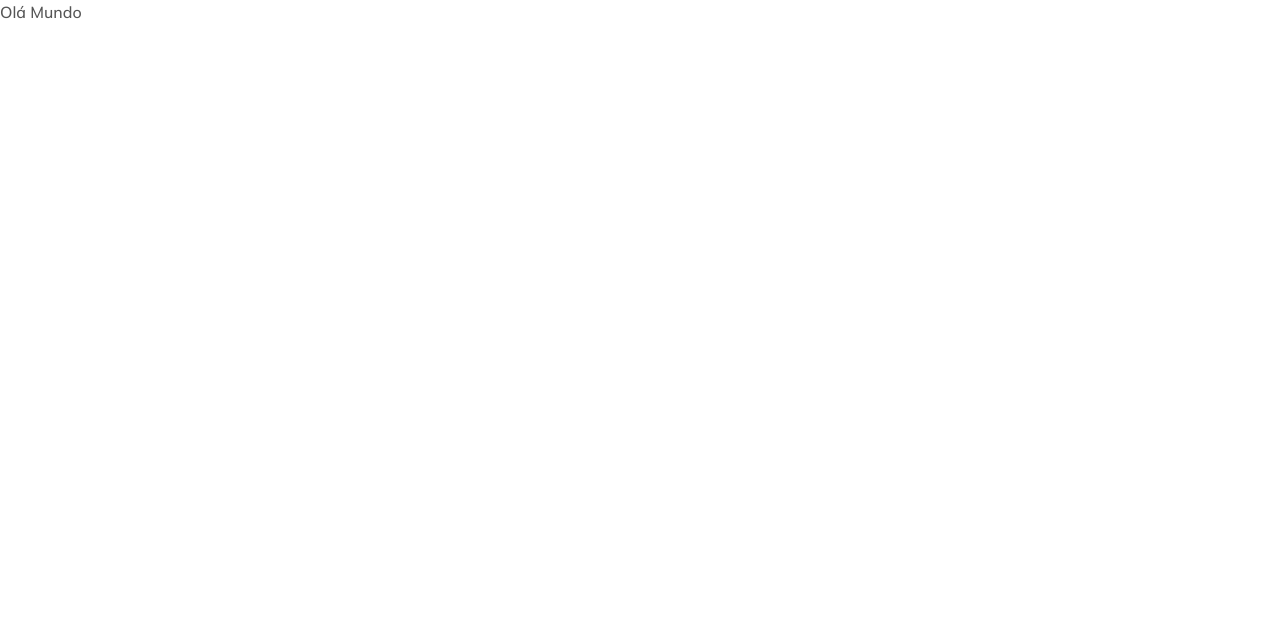
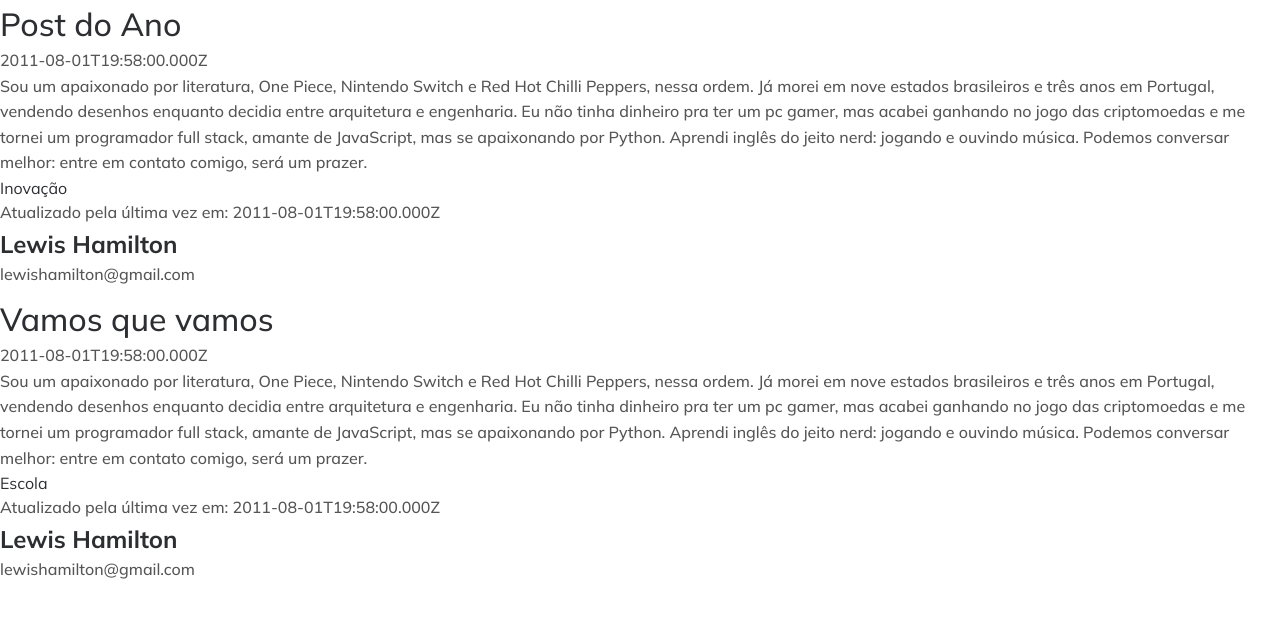
Before and after one commit to cafe51/portfolio-site, a Next.js app: page /blogsApi in a window 1280 px wide. Shown: the top 618 px of the page. Built offline with nearby package versions, Linux system fonts and the light colour scheme.

Commit message:
feat: estrutura dos posts

```diff
--- /dev/null
+++ b/src/app/blogsApi/PostCard.tsx
@@ -0,0 +1,34 @@
+import { PostType } from './interfaces';
+
+type PostCardProps = {
+    postData: PostType;
+}
+
+export default function PostCard({ postData }: PostCardProps) {
+    return(
+        <div className=''>
+            <div>
+                <h1>{ postData.title }</h1>
+                <p>{ postData.published }</p>
+                <div>
+                    <p>{ postData.content }</p>
+                </div>
+                <div>
+                    {
+                        postData.categories.map((category) => (<div key={ category.id }>{ category.name }</div>))
+                    }
+                </div>
+                <p>Atualizado pela última vez em: { postData.published }</p>
+            </div>
+            <div>
+                <div>
+                    <a href={ postData.users.image }/>
+                </div>
+                <div className='flex flex-col'>
+                    <h2>{ postData.users.display_name }</h2>
+                    <p>{ postData.users.email }</p>
+                </div>
+            </div>
+        </div>
+    );
+}
--- /dev/null
+++ b/src/app/blogsApi/Posts.tsx
@@ -0,0 +1,14 @@
+import { PostType } from './interfaces';
+import PostCard from './PostCard';
+
+type PostsProps = {
+    posts: PostType[];
+}
+
+export default function Posts({ posts }: PostsProps) {
+    return(
+        <section className='flex flex-col gap-2'>
+            { posts.map((post) => (<PostCard key={ post.id } postData={ post }/>)) }
+        </section>
+    );
+}
--- a/src/app/blogsApi/interfaces.tsx
+++ b/src/app/blogsApi/interfaces.tsx
@@ -15,8 +15,8 @@ export type PostType = {
   title: string
   content: string
   user_id: number
-  published: Date
-  updated: Date
+  published: string
+  updated: string
   users: UserType
   categories: CategoryType[]
 };
--- /dev/null
+++ b/src/app/blogsApi/mocks/postsMocks.json
@@ -0,0 +1,42 @@
+[
+  {
+    "id": 1,
+    "title": "Post do Ano",
+    "content":"Sou um apaixonado por literatura, One Piece, Nintendo Switch e Red Hot Chilli Peppers, nessa ordem. Já morei em nove estados brasileiros e três anos em Portugal, vendendo desenhos enquanto decidia entre arquitetura e engenharia. Eu não tinha dinheiro pra ter um pc gamer, mas acabei ganhando no jogo das criptomoedas e me tornei um programador full stack, amante de JavaScript, mas se apaixonando por Python. Aprendi inglês do jeito nerd: jogando e ouvindo música.     Podemos conversar melhor: entre em contato comigo, será um prazer.",
+    "user_id": 1,
+    "published": "2011-08-01T19:58:00.000Z",
+    "updated": "2011-08-01T19:58:51.000Z",
+    "users": {
+      "id": 1,
+      "display_name": "Lewis Hamilton",
+      "email": "lewishamilton@gmail.com",
+      "image": "https://upload.wikimedia.org/wikipedia/commons/1/18/Lewis_Hamilton_2016_Malaysia_2.jpg"
+    },
+    "categories": [
+      {
+        "id": 1,
+        "name": "Inovação"
+      }
+    ]
+  },
+  {
+    "id": 2,
+    "title": "Vamos que vamos",
+    "content":"Sou um apaixonado por literatura, One Piece, Nintendo Switch e Red Hot Chilli Peppers, nessa ordem. Já morei em nove estados brasileiros e três anos em Portugal, vendendo desenhos enquanto decidia entre arquitetura e engenharia. Eu não tinha dinheiro pra ter um pc gamer, mas acabei ganhando no jogo das criptomoedas e me tornei um programador full stack, amante de JavaScript, mas se apaixonando por Python. Aprendi inglês do jeito nerd: jogando e ouvindo música.     Podemos conversar melhor: entre em contato comigo, será um prazer.",
+    "user_id": 1,
+    "published": "2011-08-01T19:58:00.000Z",
+    "updated": "2011-08-01T19:58:51.000Z",
+    "users": {
+      "id": 1,
+      "display_name": "Lewis Hamilton",
+      "email": "lewishamilton@gmail.com",
+      "image": "https://upload.wikimedia.org/wikipedia/commons/1/18/Lewis_Hamilton_2016_Malaysia_2.jpg"
+    },
+    "categories": [
+      {
+        "id": 2,
+        "name": "Escola"
+      }
+    ]
+  }
+]
--- a/src/app/blogsApi/page.tsx
+++ b/src/app/blogsApi/page.tsx
@@ -1,6 +1,19 @@
+'use client';
+import { useEffect, useState } from 'react';
+import Posts from './Posts';
+import { PostType } from './interfaces';
+import postMock from './mocks/postsMocks.json';
 
 export default function Home() {
+    const [posts, setPosts] = useState<PostType[]>([]);
+
+    useEffect(() => {
+        setPosts(postMock);
+    }, []);
+
     return(
-        <p>Olá Mundo</p>
+        <div>
+            <Posts posts={ posts }/>
+        </div>
     );
 }
```
Also changed, not shown: src/app/blogsApi/mocks/categoriesMocks.json (added, +10 -0 lines), src/app/blogsApi/mocks/usersMocks.json (added, +14 -0 lines).
